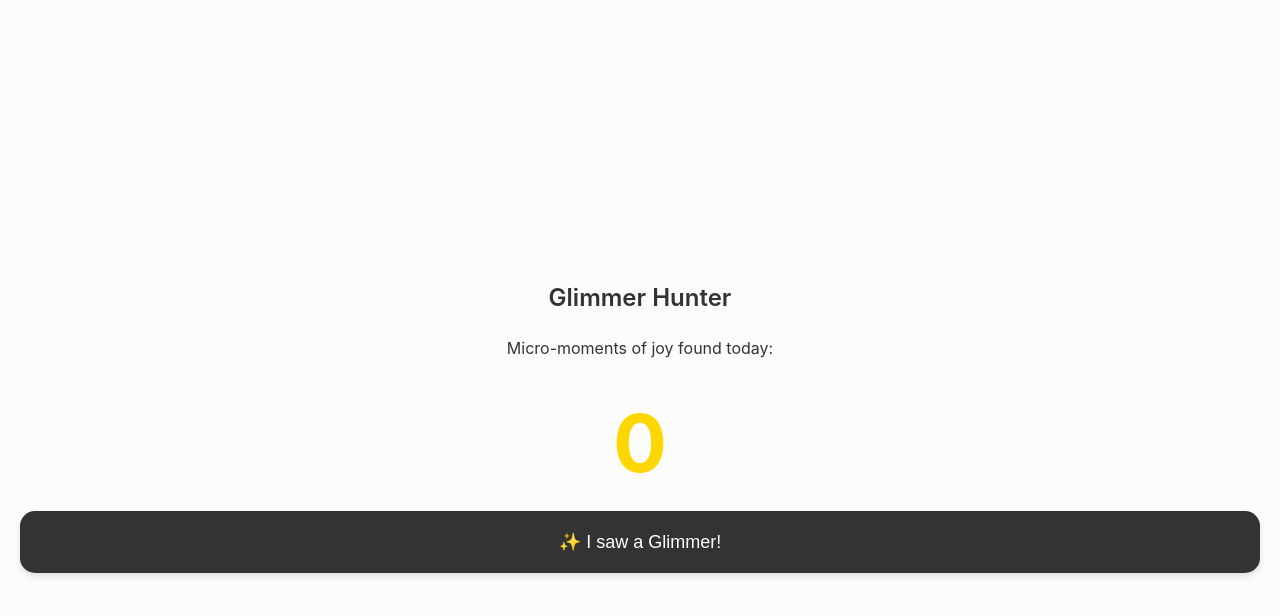
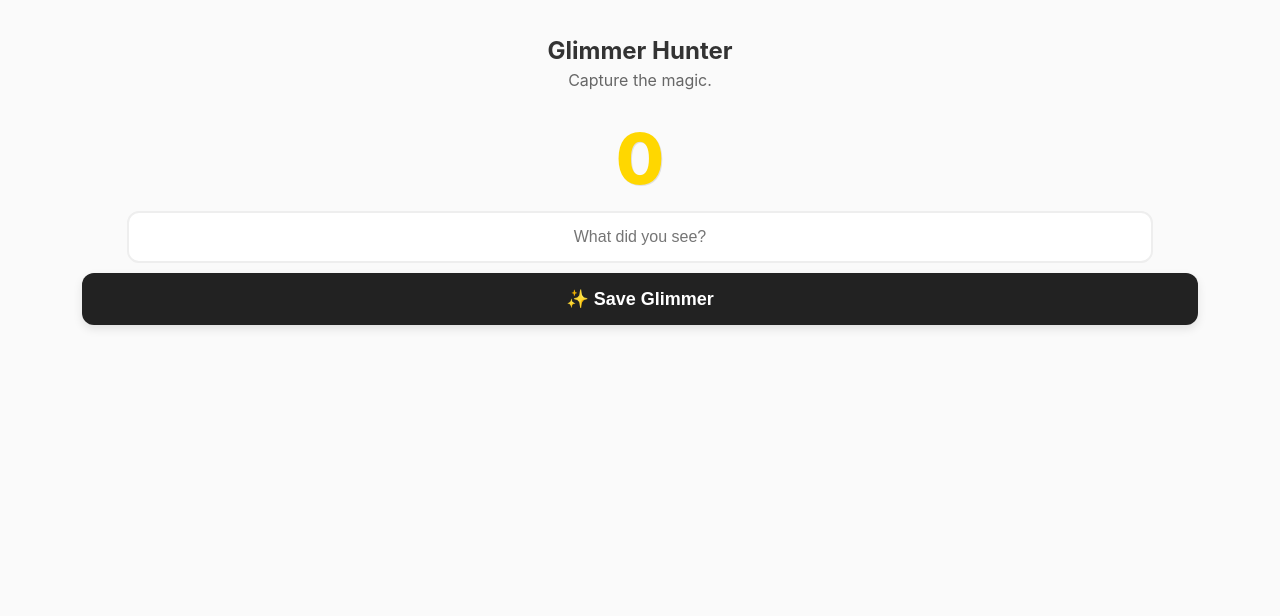
Before and after one commit to mafer-labs/Glimmer, a plain HTML site: page index.html in a window 1280 px wide. Drawn offline with Linux system fonts and the light colour scheme.

Commit message:
Refactor HTML and CSS for Glimmer Hunter app
Updated styles for improved layout and aesthetics. Modified button functionality and added input field for user entries.

```diff
--- a/index.html
+++ b/index.html
@@ -5,87 +5,150 @@
     <meta name="viewport" content="width=device-width, initial-scale=1.0, user-scalable=no">
     <title>Glimmer Hunter</title>
     <style>
-        /* This section controls how the app LOOKS (The CSS) */
         body {
             font-family: -apple-system, BlinkMacSystemFont, "Segoe UI", Roboto, Helvetica, Arial, sans-serif;
-            background-color: #fcfcfc;
+            background-color: #FAFAFA; /* Slightly warmer white */
             color: #333;
             text-align: center;
             padding: 20px;
             margin: 0;
-            height: 100vh;
             display: flex;
             flex-direction: column;
-            justify-content: center;
+            align-items: center;
+            min-height: 100vh;
         }
 
-        h1 {
-            font-size: 24px;
-            font-weight: 600;
-            margin-bottom: 10px;
+        h1 { font-size: 24px; margin-bottom: 5px; }
+        p { color: #666; margin-top: 0; }
+
+        #counter {
+            font-size: 70px;
+            font-weight: 800;
+            color: #FFD700;
+            margin: 10px 0;
+            text-shadow: 1px 1px 0px rgba(0,0,0,0.1);
         }
 
-        #counter {
-            font-size: 80px;
-            font-weight: bold;
-            color: #FFD700; /* Gold color */
-            margin: 20px 0;
+        /* The Input Box Style */
+        #glimmerInput {
+            width: 80%;
+            padding: 15px;
+            font-size: 16px;
+            border: 2px solid #eee;
+            border-radius: 12px;
+            margin-bottom: 10px;
+            outline: none;
+            text-align: center;
         }
 
+        #glimmerInput:focus { border-color: #FFD700; }
+
         button {
-            background-color: #333;
+            background-color: #222;
             color: white;
             border: none;
-            padding: 20px;
+            padding: 15px 30px;
             font-size: 18px;
-            border-radius: 15px;
+            border-radius: 12px;
             cursor: pointer;
-            box-shadow: 0 4px 6px rgba(0,0,0,0.1);
-            touch-action: manipulation; /* Improves tapping on mobile */
+            width: 90%;
+            font-weight: 600;
+            box-shadow: 0 4px 10px rgba(0,0,0,0.1);
         }
 
-        button:active {
-            transform: scale(0.95); /* Shrinks slightly when tapped */
+        button:active { transform: scale(0.98); }
+
+        /* The List Style */
+        ul {
+            list-style-type: none;
+            padding: 0;
+            width: 100%;
+            margin-top: 30px;
+            text-align: left;
+        }
+
+        li {
+            background: white;
+            margin: 10px auto;
+            padding: 15px;
+            width: 85%;
+            border-radius: 10px;
+            box-shadow: 0 2px 5px rgba(0,0,0,0.05);
+            font-size: 16px;
+            display: flex;
+            justify-content: space-between; /* Pushes time to the right */
+            color: #444;
+        }
+
+        .timestamp {
+            font-size: 12px;
+            color: #aaa;
         }
     </style>
 </head>
 <body>
 
     <h1>Glimmer Hunter</h1>
-    <p>Micro-moments of joy found today:</p>
+    <p>Capture the magic.</p>
 
     <div id="counter">0</div>
 
-    <button onclick="addGlimmer()">✨ I saw a Glimmer!</button>
+    <input type="text" id="glimmerInput" placeholder="What did you see?">
+
+    <button onclick="addGlimmer()">✨ Save Glimmer</button>
+
+    <ul id="glimmerList"></ul>
 
     <script>
-    // PART 1: Initialize (Read the saved number when the app loads)
-    // LocalStorage lets the app save small pieces of text on the user's phone.
+        // 1. Load saved Data on startup
+        let count = parseInt(localStorage.getItem('glimmerCount')) || 0;
+        let glimmerHistory = JSON.parse(localStorage.getItem('glimmerHistory')) || [];
 
-    // 1. Get the saved value for 'glimmerCount' or use 0 if nothing is saved yet.
-    let count = parseInt(localStorage.getItem('glimmerCount')) || 0;
+        document.getElementById("counter").innerText = count;
+        renderHistory(); // Draw the list when app opens
 
-    // 2. Display the saved number when the app starts
-    document.getElementById("counter").innerText = count;
+        function addGlimmer() {
+            const inputField = document.getElementById("glimmerInput");
+            const text = inputField.value;
 
+            // Simple check: Don't save empty glimmers
+            if (text.trim() === "") {
+                alert("Please type what you saw first!");
+                return;
+            }
 
-    // PART 2: The Action (Increase the number and save it)
-    function addGlimmer() {
-        // 1. Increase the count by 1
-        count = count + 1;
+            // 1. Update Count
+            count++;
+            document.getElementById("counter").innerText = count;
+            localStorage.setItem('glimmerCount', count);
 
-        // 2. Update the number on the screen
-        document.getElementById("counter").innerText = count;
+            // 2. Add to History List
+            const now = new Date();
+            const timeString = now.toLocaleTimeString([], { hour: '2-digit', minute: '2-digit' });
 
-        // 3. NEW: Save the updated count to the phone's memory
-        localStorage.setItem('glimmerCount', count);
+            // Add new item to the TOP of the list (unshift)
+            glimmerHistory.unshift({ text: text, time: timeString });
 
-        // Optional: Vibration feedback for a better app feel (iOS compatible)
-        if (window.navigator.vibrate) {
-            window.navigator.vibrate(50); // Vibrate for 50 milliseconds
+            // Save the list to phone memory
+            localStorage.setItem('glimmerHistory', JSON.stringify(glimmerHistory));
+
+            // 3. Clear the input box and redraw the list
+            inputField.value = "";
+            renderHistory();
         }
-    }
-</script>
+
+        function renderHistory() {
+            const listElement = document.getElementById("glimmerList");
+            listElement.innerHTML = ""; // Clear current list to avoid duplicates
+
+            // Loop through every saved glimmer and make a list item <li>
+            glimmerHistory.forEach(item => {
+                const li = document.createElement("li");
+                li.innerHTML = `<span>${item.text}</span> <span class="timestamp">${item.time}</span>`;
+                listElement.appendChild(li);
+            });
+        }
+    </script>
 
 </body>
 </html>
```
